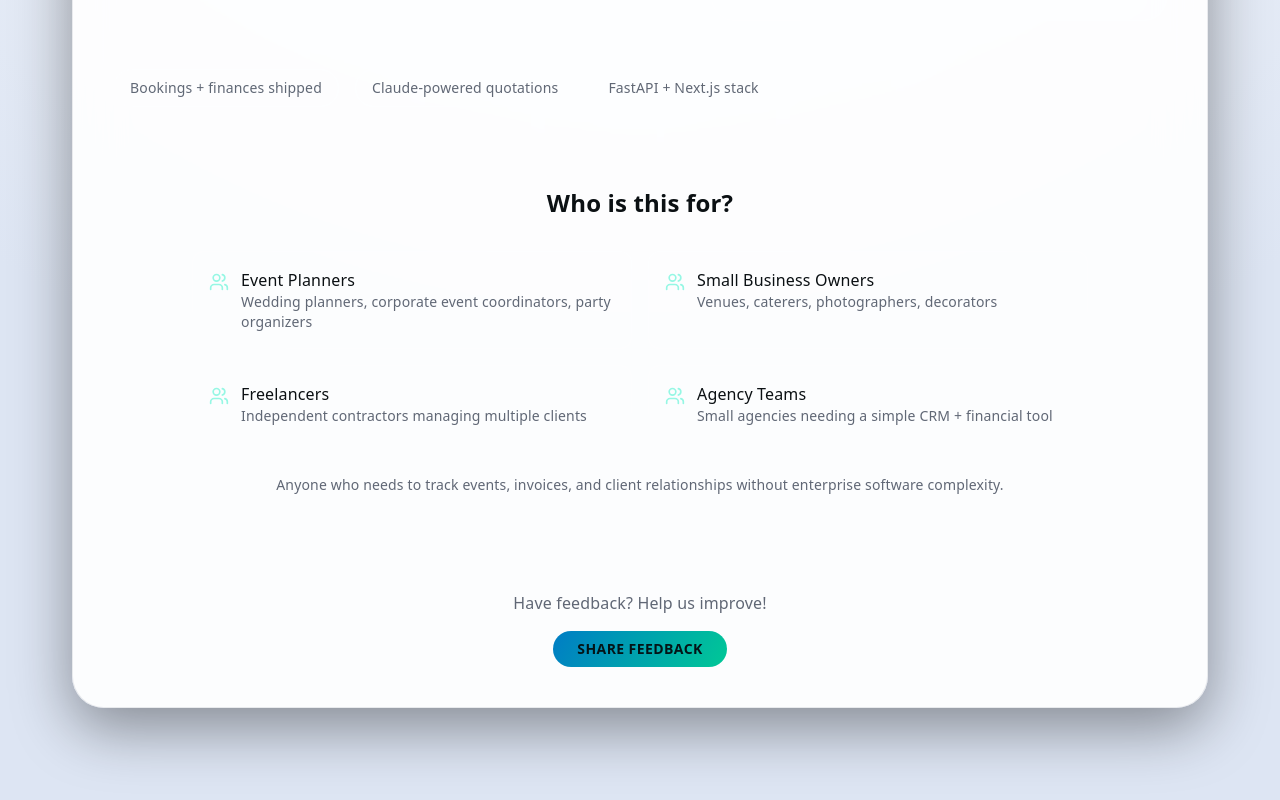
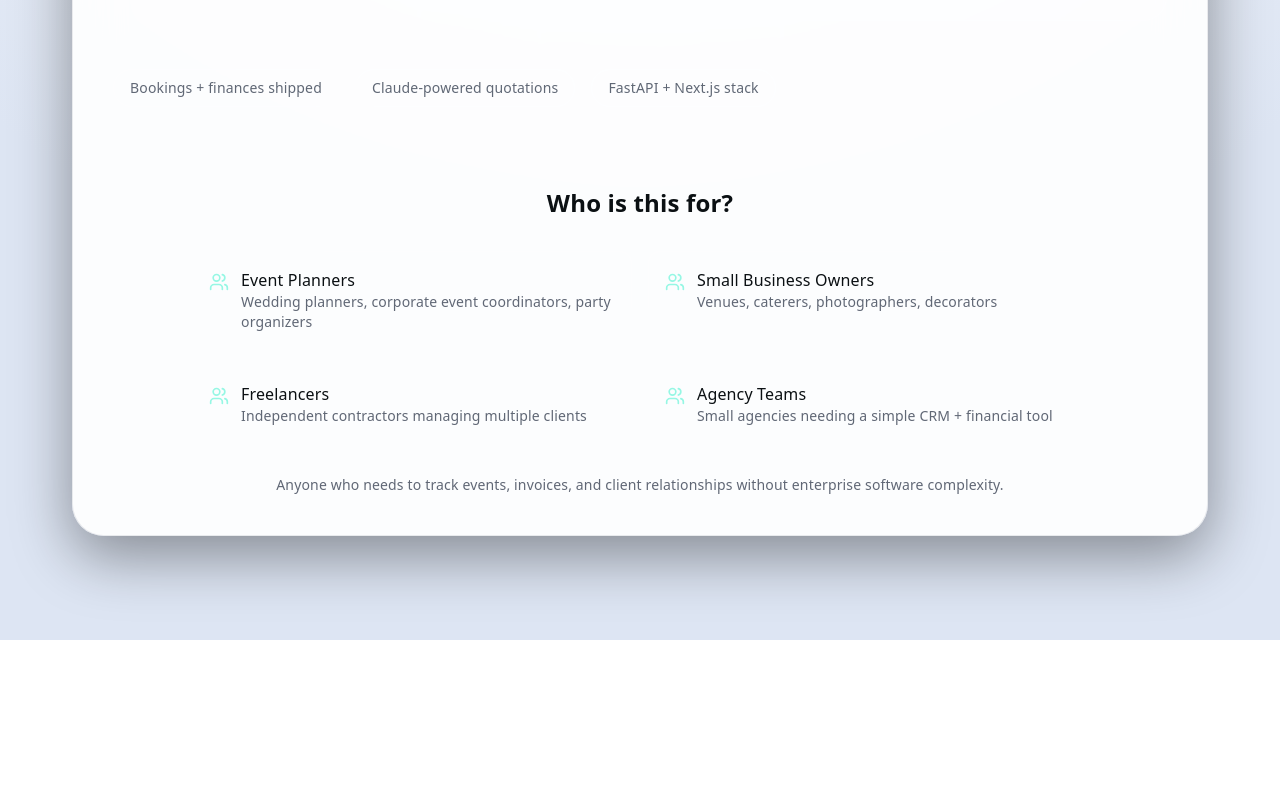
Before and after one commit to arjohncverastigue/event-business-tracker, a Next.js app in the folder frontend/: page / in a window 1280 px wide. Shown: the part 674-1474 px from the top of the page. After the commit the page ends 1314 px from the top, so only its background shows below. Built offline with nearby package versions, Linux system fonts and the light colour scheme.

Commit message:
Remove feedback section from landing page (now in sidebar)

```diff
--- a/frontend/app/page.tsx
+++ b/frontend/app/page.tsx
@@ -94,18 +94,6 @@ export default function Home() {
             Anyone who needs to track events, invoices, and client relationships without enterprise software complexity.
           </p>
         </div>
-
-        <div className="mx-auto mt-12 flex flex-col items-center gap-4 text-center">
-          <p className="text-[var(--muted)]">Have feedback? Help us improve!</p>
-          <a
-            href="https://docs.google.com/forms/d/e/1FAIpQLSfrZ_6Y5yxdAQC9T5sdzh5Ek5lBiK5WSSK89KwHfc4hHbkh3w/viewform"
-            target="_blank"
-            rel="noopener noreferrer"
-            className="cta-button px-6 py-2 text-sm uppercase tracking-wide"
-          >
-            Share Feedback
-          </a>
-        </div>
       </div>
     </main>
   );
```
